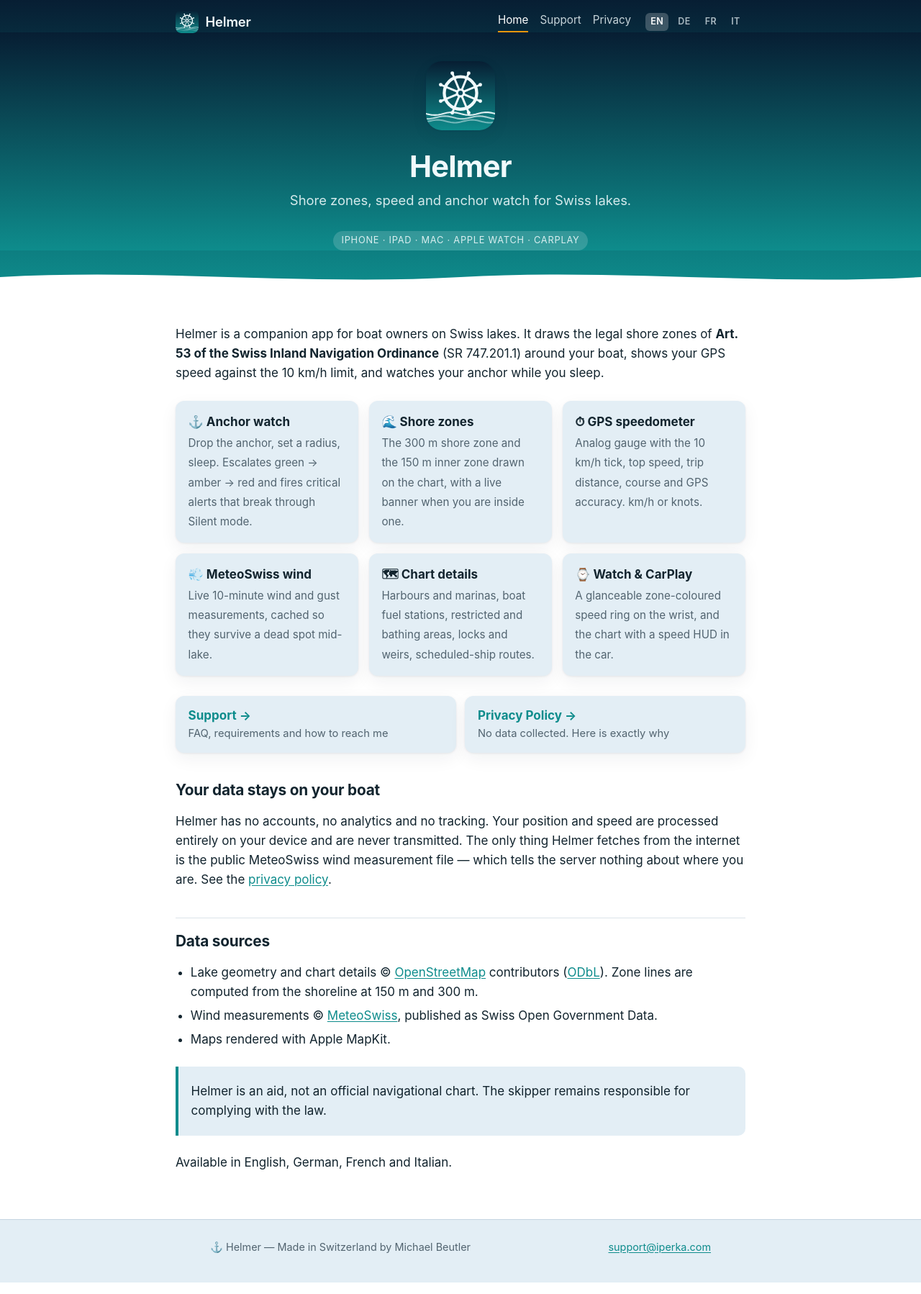
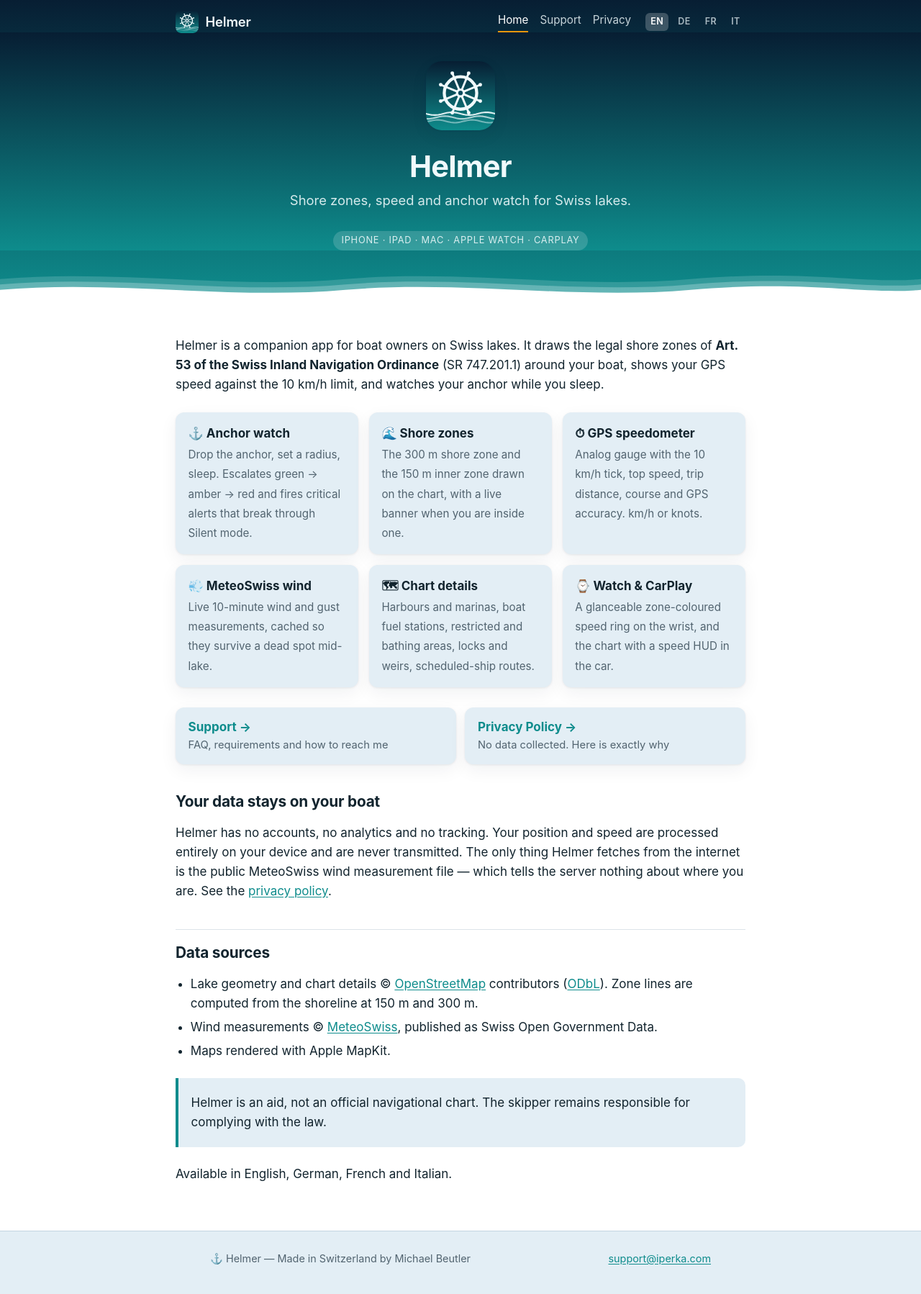
Before and after one commit to michaelbeutler/michaelbeutler, a Jekyll site: the page built from index.md, in a window 1280 px wide. Shown: the whole page at 72% size. Built offline with Jekyll 4.4.1, drawn with Linux system fonts in a browser that asks for light colours.

Commit message:
style(site): layer the wave divider so it reads as water
The single 26px wave rendered almost flat at desktop widths. Three
stacked waves with foam opacities mirror the app icon more closely.

```diff
--- a/_layouts/default.html
+++ b/_layouts/default.html
@@ -63,8 +63,10 @@
   </div>
   {% endif %}
 
-  <svg class="waves" viewBox="0 0 1440 60" preserveAspectRatio="none" aria-hidden="true" focusable="false">
-    <path d="M0,30 C240,2 480,58 720,30 C960,2 1200,58 1440,30 L1440,60 L0,60 Z" fill="var(--bg)"/>
+  <svg class="waves" viewBox="0 0 1440 90" preserveAspectRatio="none" aria-hidden="true" focusable="false">
+    <path d="M0,34 C180,4 360,64 540,34 C720,4 900,64 1080,34 C1260,4 1350,49 1440,34 L1440,90 L0,90 Z" fill="#F0FAFC" opacity="0.16"/>
+    <path d="M0,50 C180,20 360,80 540,50 C720,20 900,80 1080,50 C1260,20 1350,65 1440,50 L1440,90 L0,90 Z" fill="#F0FAFC" opacity="0.26"/>
+    <path d="M0,66 C180,36 360,96 540,66 C720,36 900,96 1080,66 C1260,36 1350,81 1440,66 L1440,90 L0,90 Z" fill="var(--bg)"/>
   </svg>
 </header>
 
--- a/assets/helmer.css
+++ b/assets/helmer.css
@@ -121,7 +121,7 @@ body {
 .langs span[aria-current="true"] { background: rgba(255, 255, 255, 0.22); color: #FFF; }
 
 /* wave divider, echoing the three waves in the app icon */
-.waves { display: block; width: 100%; height: 26px; margin-top: 0.9rem; }
+.waves { display: block; width: 100%; height: 42px; margin-top: 1.1rem; }
 
 /* ---------- hero ---------- */
 
```
